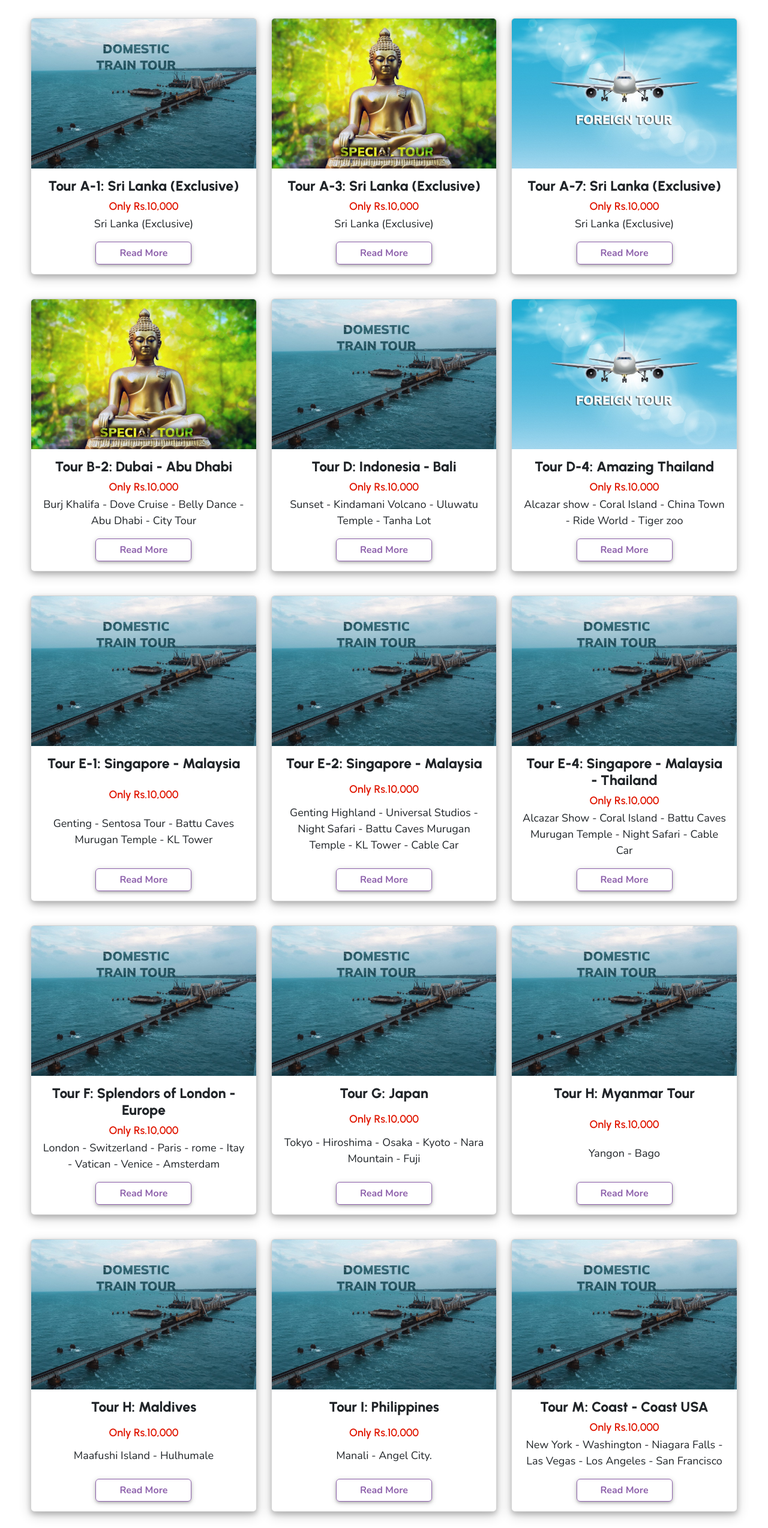
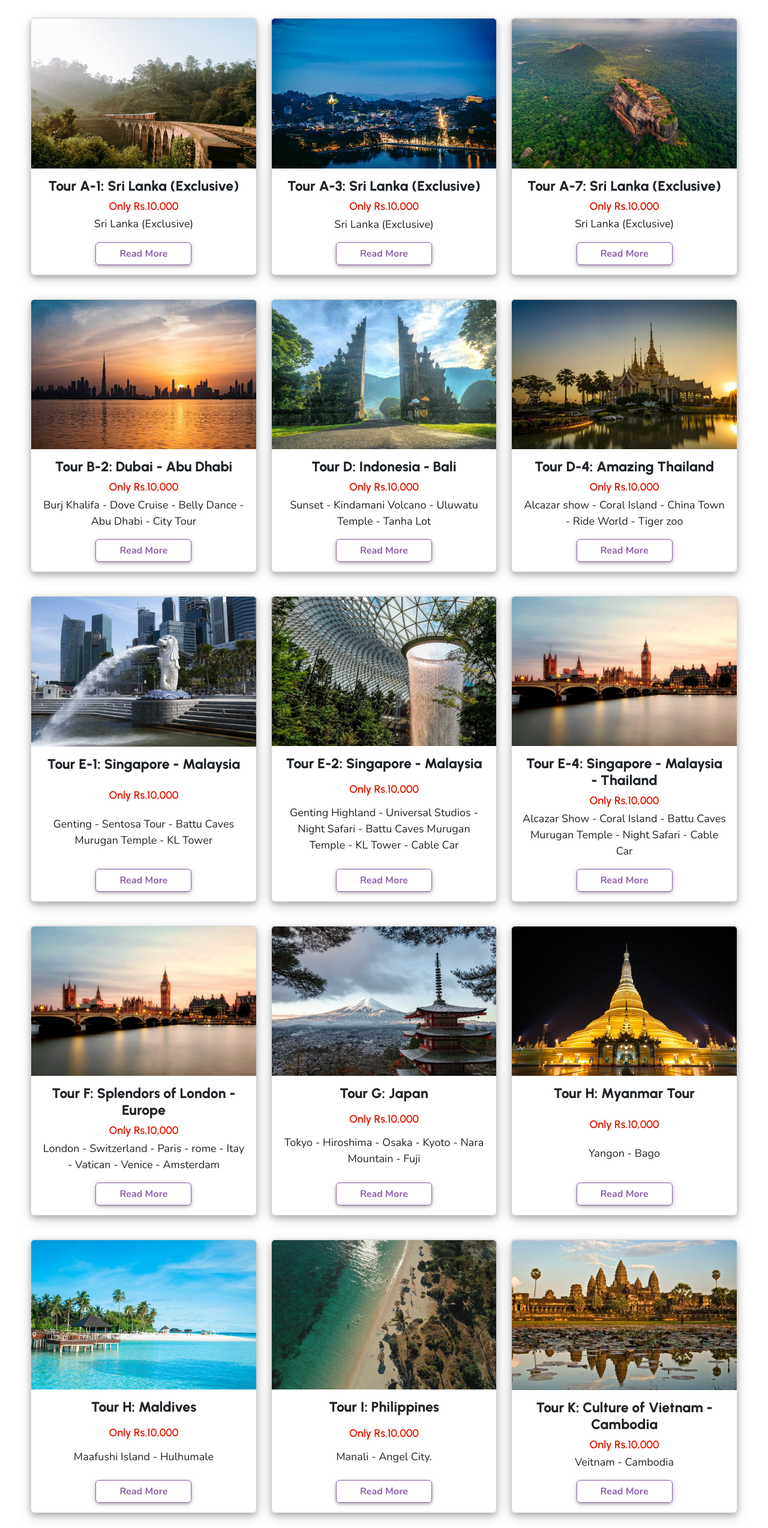
Before and after one commit to AbishekMahi/kumarantravels, a plain HTML site: page foreign-tour.html in a window 1280 px wide. Shown: the part 249-2797 px from the top of the page at 60% size. Drawn offline with nearby package versions, Linux system fonts and the light colour scheme.

Commit message:
images changed

```diff
--- a/foreign-tour.html
+++ b/foreign-tour.html
@@ -102,8 +102,9 @@
                 <div class="row g-4" style="justify-content: center;">
                     <div class="col-12 col-md-6 col-lg-4 py-2">
                         <div class="card text-center" title="Tour A-1: Sri Lanka (Exclusive)">
-                            <a href="#"><img src="images/train.png" class="card-img-top" loading="lazy"
-                                    title="Tour A-1: Sri Lanka (Exclusive)" alt="Tour A-1: Sri Lanka (Exclusive)"></a>
+                            <a href="#"><img src="images/Foreign Tour Pictures/Tour A-1 - Sri Lanka.jpg"
+                                    class="card-img-top" loading="lazy" title="Tour A-1: Sri Lanka (Exclusive)"
+                                    alt="Tour A-1: Sri Lanka (Exclusive)"></a>
                             <div class="card-body">
                                 <h5 class="card-title">Tour A-1: Sri Lanka (Exclusive) </h5>
                                 <h6 class="card-subtitle">Only Rs.10,000</h6>
@@ -114,7 +115,7 @@
                     </div>
                     <div class="col-12 col-md-6 col-lg-4 py-2">
                         <div class="card text-center " title="Tour A-3: Sri Lanka (Exclusive)">
-                            <a href="#"><img src="images/special-tour.jpg" class="card-img-top" loading="lazy"
+                            <a href="#"><img src="images/Foreign Tour Pictures/Tour A-3 - Sri Lanka.jpg" class="card-img-top" loading="lazy"
                                     title="Tour A-3: Sri Lanka (Exclusive)" alt="Tour A-3: Sri Lanka (Exclusive)"></a>
                             <div class="card-body">
                                 <h5 class="card-title">Tour A-3: Sri Lanka (Exclusive) </h5>
@@ -126,7 +127,7 @@
                     </div>
                     <div class="col-12 col-md-6 col-lg-4 py-2">
                         <div class="card text-center" title="Tour A-7: Sri Lanka (Exclusive)">
-                            <a href="#"><img src="images/foreign.jpg" class="card-img-top" loading="lazy"
+                            <a href="#"><img src="images/Foreign Tour Pictures/Tour A-7 - Sri Lanka.jpg" class="card-img-top" loading="lazy"
                                     title="Tour A-7: Sri Lanka (Exclusive)" alt="Tour A-7: Sri Lanka (Exclusive)"></a>
                             <div class="card-body">
                                 <h5 class="card-title">Tour A-7: Sri Lanka (Exclusive) </h5>
@@ -138,8 +139,9 @@
                     </div>
                     <div class="col-12 col-md-6 col-lg-4 py-2">
                         <div class="card text-center " title="Tour B-2: Dubai - Abu Dhabi">
-                            <a href="#"><img src="images/special-tour.jpg" class="card-img-top" loading="lazy"
-                                    title="Tour B-2: Dubai - Abu Dhabi" alt="Tour B-2: Dubai - Abu Dhabi"></a>
+                            <a href="#"><img src="images/Foreign Tour Pictures/Tour B-2 - Dubai.jpg"
+                                    class="card-img-top" loading="lazy" title="Tour B-2: Dubai - Abu Dhabi"
+                                    alt="Tour B-2: Dubai - Abu Dhabi"></a>
                             <div class="card-body">
                                 <h5 class="card-title">Tour B-2: Dubai - Abu Dhabi</h5>
                                 <h6 class="card-subtitle">Only Rs.10,000</h6>
@@ -151,8 +153,9 @@
                     </div>
                     <div class="col-12 col-md-6 col-lg-4 py-2">
                         <div class="card text-center" title="Tour D: Indonesia - Bali">
-                            <a href="#"><img src="images/train.png" class="card-img-top" loading="lazy"
-                                    title="Tour D: Indonesia - Bali" alt="Tour D: Indonesia - Bali"></a>
+                            <a href="#"><img src="images/Foreign Tour Pictures/Tour D - Indonesia.jpg"
+                                    class="card-img-top" loading="lazy" title="Tour D: Indonesia - Bali"
+                                    alt="Tour D: Indonesia - Bali"></a>
                             <div class="card-body">
                                 <h5 class="card-title">Tour D: Indonesia - Bali</h5>
                                 <h6 class="card-subtitle">Only Rs.10,000</h6>
@@ -163,8 +166,9 @@
                     </div>
                     <div class="col-12 col-md-6 col-lg-4 py-2">
                         <div class="card text-center" title="Tour D-4: Amazing Thailand">
-                            <a href="#"><img src="images/foreign.jpg" class="card-img-top" loading="lazy"
-                                    title="Tour D-4: Amazing Thailand" alt="Tour D-4: Amazing Thailand"></a>
+                            <a href="#"><img src="images/Foreign Tour Pictures/Tour D-4 - Thailand.jpg"
+                                    class="card-img-top" loading="lazy" title="Tour D-4: Amazing Thailand"
+                                    alt="Tour D-4: Amazing Thailand"></a>
                             <div class="card-body">
                                 <h5 class="card-title">Tour D-4: Amazing Thailand</h5>
                                 <h6 class="card-subtitle">Only Rs.10,000</h6>
@@ -176,8 +180,9 @@
                     </div>
                     <div class="col-12 col-md-6 col-lg-4 py-2">
                         <div class="card text-center" title="Tour E-1: Singapore - Malaysia">
-                            <a href="#"><img src="images/train.png" class="card-img-top" loading="lazy"
-                                    title="Tour E-1: Singapore - Malaysia" alt="Tour E-1: Singapore - Malaysia"></a>
+                            <a href="#"><img src="images/Foreign Tour Pictures/Tour E-1 - Singapore.jpg"
+                                    class="card-img-top" loading="lazy" title="Tour E-1: Singapore - Malaysia"
+                                    alt="Tour E-1: Singapore - Malaysia"></a>
                             <div class="card-body">
                                 <h5 class="card-title">Tour E-1: Singapore - Malaysia</h5>
                                 <h6 class="card-subtitle">Only Rs.10,000</h6>
@@ -188,8 +193,9 @@
                     </div>
                     <div class="col-12 col-md-6 col-lg-4 py-2">
                         <div class="card text-center" title="Tour E-2: Singapore - Malaysia">
-                            <a href="#"><img src="images/train.png" class="card-img-top" loading="lazy"
-                                    title="Tour E-2: Singapore - Malaysia" alt="Tour E-2: Singapore - Malaysia"></a>
+                            <a href="#"><img src="images/Foreign Tour Pictures/Tour E-2 - Singapore.jpg"
+                                    class="card-img-top" loading="lazy" title="Tour E-2: Singapore - Malaysia"
+                                    alt="Tour E-2: Singapore - Malaysia"></a>
                             <div class="card-body">
                                 <h5 class="card-title">Tour E-2: Singapore - Malaysia</h5>
                                 <h6 class="card-subtitle">Only Rs.10,000</h6>
@@ -201,8 +207,8 @@
                     </div>
                     <div class="col-12 col-md-6 col-lg-4 py-2">
                         <div class="card text-center" title="Tour F: Splendors of London - Europe">
-                            <a href="#"><img src="images/train.png" class="card-img-top" loading="lazy"
-                                    title="Tour F: Splendors of London - Europe"
+                            <a href="#"><img src="images/Foreign Tour Pictures/Tour F - London.jpg" class="card-img-top"
+                                    loading="lazy" title="Tour F: Splendors of London - Europe"
                                     alt="Tour F: Splendors of London - Europe"></a>
                             <div class="card-body">
                                 <h5 class="card-title">Tour E-4: Singapore - Malaysia - Thailand</h5>
@@ -216,8 +222,8 @@
                     </div>
                     <div class="col-12 col-md-6 col-lg-4 py-2">
                         <div class="card text-center" title="Tour F: Splendors of London - Europe">
-                            <a href="#"><img src="images/train.png" class="card-img-top" loading="lazy"
-                                    title="Tour F: Splendors of London - Europe"
+                            <a href="#"><img src="images/Foreign Tour Pictures/Tour F - London.jpg" class="card-img-top"
+                                    loading="lazy" title="Tour F: Splendors of London - Europe"
                                     alt="Tour F: Splendors of London - Europe"></a>
                             <div class="card-body">
                                 <h5 class="card-title">Tour F: Splendors of London - Europe</h5>
@@ -230,8 +236,8 @@
                     </div>
                     <div class="col-12 col-md-6 col-lg-4 py-2">
                         <div class="card text-center" title="Tour G: Japan">
-                            <a href="#"><img src="images/train.png" class="card-img-top" loading="lazy"
-                                    title="Tour G: Japan" alt="Tour G: Japan"></a>
+                            <a href="#"><img src="images/Foreign Tour Pictures/Tour G - Japan.jpg" class="card-img-top"
+                                    loading="lazy" title="Tour G: Japan" alt="Tour G: Japan"></a>
                             <div class="card-body">
                                 <h5 class="card-title">Tour G: Japan</h5>
                                 <h6 class="card-subtitle">Only Rs.10,000</h6>
@@ -242,8 +248,9 @@
                     </div>
                     <div class="col-12 col-md-6 col-lg-4 py-2">
                         <div class="card text-center" title="Tour H: Myanmar Tour">
-                            <a href="#"><img src="images/train.png" class="card-img-top" loading="lazy"
-                                    title="Tour H: Myanmar Tour" alt="Tour H: Myanmar Tour"></a>
+                            <a href="#"><img src="images/Foreign Tour Pictures/Tour H - Myanmar.jpg"
+                                    class="card-img-top" loading="lazy" title="Tour H: Myanmar Tour"
+                                    alt="Tour H: Myanmar Tour"></a>
                             <div class="card-body">
                                 <h5 class="card-title">Tour H: Myanmar Tour</h5>
                                 <h6 class="card-subtitle">Only Rs.10,000</h6>
@@ -254,8 +261,9 @@
                     </div>
                     <div class="col-12 col-md-6 col-lg-4 py-2">
                         <div class="card text-center" title="Tour H: Maldives">
-                            <a href="#"><img src="images/train.png" class="card-img-top" loading="lazy"
-                                    title="Tour H: Maldives" alt="Tour H: Maldives"></a>
+                            <a href="#"><img src="images/Foreign Tour Pictures/Tour H - Maldives.jpg"
+                                    class="card-img-top" loading="lazy" title="Tour H: Maldives"
+                                    alt="Tour H: Maldives"></a>
                             <div class="card-body">
                                 <h5 class="card-title"> Tour H: Maldives</h5>
                                 <h6 class="card-subtitle">Only Rs.10,000</h6>
@@ -266,8 +274,9 @@
                     </div>
                     <div class="col-12 col-md-6 col-lg-4 py-2">
                         <div class="card text-center" title="Tour I: Philippines ">
-                            <a href="#"><img src="images/train.png" class="card-img-top" loading="lazy"
-                                    title="Tour I: Philippines " alt="Tour I: Philippines "></a>
+                            <a href="#"><img src="images/Foreign Tour Pictures/Tour I - Phillipines.jpg"
+                                    class="card-img-top" loading="lazy" title="Tour I: Philippines "
+                                    alt="Tour I: Philippines "></a>
                             <div class="card-body">
                                 <h5 class="card-title"> Tour I: Philippines </h5>
                                 <h6 class="card-subtitle">Only Rs.10,000</h6>
@@ -277,9 +286,23 @@
                         </div>
                     </div>
                     <div class="col-12 col-md-6 col-lg-4 py-2">
+                        <div class="card text-center" title="Tour K: Culture of Vietnam - Cambodia">
+                            <a href="#"><img src="images/Foreign Tour Pictures/Tour K - Vietnam.jpg"
+                                    class="card-img-top" loading="lazy" title="Tour K: Culture of Vietnam - Cambodia"
+                                    alt="Tour K: Culture of Vietnam - Cambodia"></a>
+                            <div class="card-body">
+                                <h5 class="card-title">Tour K: Culture of Vietnam - Cambodia</h5>
+                                <h6 class="card-subtitle">Only Rs.10,000</h6>
+                                <p class="card-text"> Veitnam - Cambodia</p>
+                                <a href="#" class="btn btn-outline-primary">Read More</a>
+                            </div>
+                        </div>
+                    </div>
+                    <div class="col-12 col-md-6 col-lg-4 py-2">
                         <div class="card text-center" title="Tour M: Coast - Coast USA">
-                            <a href="#"><img src="images/train.png" class="card-img-top" loading="lazy"
-                                    title="Tour M: Coast - Coast USA" alt="Tour M: Coast - Coast USA"></a>
+                            <a href="#"><img src="images/Foreign Tour Pictures/Tour M - New York.jpg"
+                                    class="card-img-top" loading="lazy" title="Tour M: Coast - Coast USA"
+                                    alt="Tour M: Coast - Coast USA"></a>
                             <div class="card-body">
                                 <h5 class="card-title">Tour M: Coast - Coast USA</h5>
                                 <h6 class="card-subtitle">Only Rs.10,000</h6>
@@ -289,19 +312,7 @@
                             </div>
                         </div>
                     </div>
-                    <div class="col-12 col-md-6 col-lg-4 py-2">
-                        <div class="card text-center" title="Tour K: Culture of Vietnam - Cambodia">
-                            <a href="#"><img src="images/train.png" class="card-img-top" loading="lazy"
-                                    title="Tour K: Culture of Vietnam - Cambodia"
-                                    alt="Tour K: Culture of Vietnam - Cambodia"></a>
-                            <div class="card-body">
-                                <h5 class="card-title">Tour K: Culture of Vietnam - Cambodia</h5>
-                                <h6 class="card-subtitle">Only Rs.10,000</h6>
-                                <p class="card-text"> Veitnam - Cambodia</p>
-                                <a href="#" class="btn btn-outline-primary">Read More</a>
-                            </div>
-                        </div>
-                    </div>
+
 
                 </div>
             </div>
```
Also changed, not shown: domestic-tour.html (+18 -18 lines), special-tour.html (+10 -11 lines), terms.html (+1 -1 lines), about.html (line endings or trailing spaces), contact.html (line endings or trailing spaces), index.html (line endings or trailing spaces), packages.html (line endings or trailing spaces).
